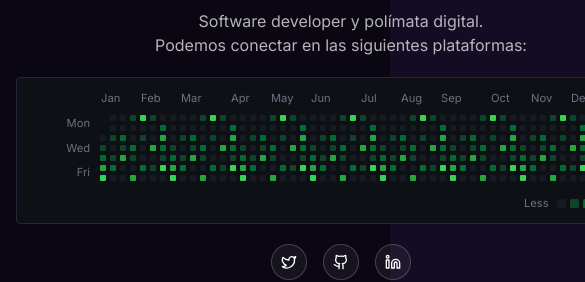
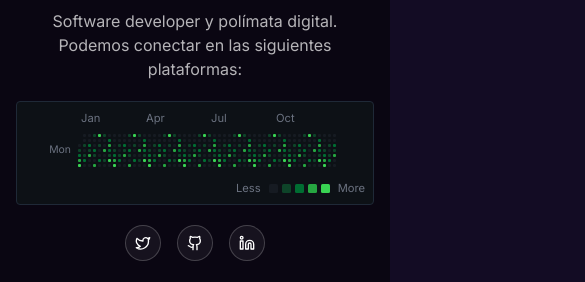
Before and after one commit to hectorlabra/webPortfolio, a Next.js app: page /quien-soy in a window 390 px wide. Shown: the part 252-534 px from the top of the page, 585 px wide, since content can reach past the window. Built offline with nearby package versions, Linux system fonts and the light colour scheme.

Commit message:
Componente de github 100% responsive

```diff
--- a/app/quien-soy/page.tsx
+++ b/app/quien-soy/page.tsx
@@ -41,9 +41,9 @@ export default function QuienSoyPage() {
                 </p>
               </div>
 
-              {/* GitHub Contribution Graph - contenedor con ancho fijo */}
+              {/* GitHub Contribution Graph - contenedor responsivo */}
               <div className="flex justify-center w-full my-2 sm:my-3">
-                <div className="w-[650px] max-w-full mx-auto overflow-x-auto">
+                <div className="w-full max-w-[650px] mx-auto overflow-hidden">
                   <GitHubContributionGraph />
                 </div>
               </div>
--- a/components/quien-soy/GitHubContributionGraph.tsx
+++ b/components/quien-soy/GitHubContributionGraph.tsx
@@ -1,6 +1,7 @@
 "use client";
 
 import { useState, useEffect, useRef } from "react";
+import { useWindowSize } from "@/hooks/useWindowSize";
 
 interface ContributionCellProps {
   intensity: number;
@@ -36,16 +37,18 @@ export const GitHubContributionGraph: React.FC<
   const [contributionData, setContributionData] = useState<{
     [key: string]: number;
   }>({});
-  // Valores moderadamente reducidos para el componente
-  const cellSize = 6; // Valor intermedio entre 7px y 5px
-  const cellMargin = 2; // Valor intermedio entre 2.5px y 1.5px
+
+  // Usamos el hook useWindowSize para obtener el ancho actual de la ventana
+  const { width: windowWidth } = useWindowSize();
+
+  // Estado para tamaños dinámicos basados en el ancho de pantalla
+  const [cellSize, setCellSize] = useState(6); // Valor inicial, se ajustará dinámicamente
+  const [cellMargin, setCellMargin] = useState(2); // Valor inicial, se ajustará dinámicamente
   const [weekCount, setWeekCount] = useState(columns);
 
   // Referencias
   const graphRef = useRef<HTMLDivElement>(null);
   const containerRef = useRef<HTMLDivElement>(null);
-
-  // Eliminado el useEffect de resize ya que usamos valores constantes
 
   // Generar datos de contribuciones estáticas para evitar animaciones
   // Utilizamos useEffect con array vacío para que solo se ejecute una vez al montar el componente
@@ -76,6 +79,47 @@ export const GitHubContributionGraph: React.FC<
     setWeekCount(52); // Valor fijo exacto
     setContributionData(staticContributions);
   }, []); // Array vacío para ejecutar solo una vez
+
+  // Nuevo useEffect para ajustar dinámicamente el tamaño de las celdas según el ancho de pantalla
+  useEffect(() => {
+    if (!windowWidth) return;
+
+    // Calculamos el tamaño óptimo de las celdas según el ancho disponible
+    // Consideramos que necesitamos espacio para 52 columnas (semanas) + etiquetas de días (espacio variable)
+    const containerWidth = windowWidth > 650 ? 650 : windowWidth - 30; // máx 650px o ancho disponible con padding
+    // Ajustar espacio para etiquetas de días según tamaño de pantalla
+    const dayLabelSpace = windowWidth < 375 ? 22 : windowWidth < 480 ? 28 : 34; // Reducción para pantallas pequeñas
+    const availableWidth = containerWidth - dayLabelSpace;
+
+    // Calcular tamaño de celda basado en el espacio disponible
+    let newCellSize = 6; // valor por defecto
+    let newCellMargin = 2;
+
+    if (windowWidth < 350) {
+      // Ultra pequeño - móviles extremadamente pequeños
+      newCellSize = 1.4;
+      newCellMargin = 0.3;
+    } else if (windowWidth < 375) {
+      // Extra pequeño - móviles muy pequeños
+      newCellSize = 1.8;
+      newCellMargin = 0.4;
+    } else if (windowWidth < 480) {
+      // Pequeño - móviles
+      newCellSize = 3;
+      newCellMargin = 1;
+    } else if (windowWidth < 640) {
+      // Mediano - tablets pequeñas
+      newCellSize = 5;
+      newCellMargin = 2;
+    } else {
+      // Grande - tablets y desktop
+      newCellSize = 6;
+      newCellMargin = 2;
+    }
+
+    setCellSize(newCellSize);
+    setCellMargin(newCellMargin);
+  }, [windowWidth]); // Se ejecuta cada vez que cambia el ancho de ventana
 
   // Función auxiliar fija
   const getDayOfWeek = (date: Date): number => date.getDay();
@@ -184,16 +228,38 @@ export const GitHubContributionGraph: React.FC<
     ];
 
     // En lugar de calcular posiciones basadas en cambios de fecha,
-    // distribuimos uniformemente los 12 meses a lo largo del año
+    // distribuimos uniformemente los meses a lo largo del año
     const monthPositions = [];
+
+    // Determinar cuántos meses mostrar según el ancho de pantalla
+    const visibleMonths = [];
+
+    if (windowWidth < 350) {
+      // Dispositivos ultra pequeños: mostrar solo 2 meses (semestre)
+      visibleMonths.push(0, 6); // Ene, Jul
+    } else if (windowWidth < 375) {
+      // Dispositivos muy pequeños: mostrar solo 3 meses (trimestre)
+      visibleMonths.push(0, 4, 8); // Ene, May, Sep
+    } else if (windowWidth < 480) {
+      // Dispositivos pequeños: mostrar 4 meses (trimestres)
+      visibleMonths.push(0, 3, 6, 9); // Ene, Abr, Jul, Oct
+    } else if (windowWidth < 640) {
+      // Dispositivos medianos: mostrar 6 meses (bimensual)
+      visibleMonths.push(0, 2, 4, 6, 8, 10); // Ene, Mar, May, Jul, Sep, Nov
+    } else {
+      // Dispositivos grandes: mostrar todos los meses
+      for (let i = 0; i < 12; i++) {
+        visibleMonths.push(i);
+      }
+    }
 
     // Calculamos el ancho total disponible para las columnas
     const totalWidth = weekCount * (cellSize + cellMargin * 2);
     // Offset para las etiquetas de los días de la semana
     const dayLabelOffset = 34;
 
-    // Distribuir los 12 meses uniformemente a lo largo del año
-    for (let i = 0; i < 12; i++) {
+    // Distribuir los meses seleccionados uniformemente a lo largo del año
+    visibleMonths.forEach((i) => {
       // Calculamos la posición de cada mes de manera uniforme
       // Para 12 meses en 52 semanas, cada mes ocupa aproximadamente 4.33 semanas
       const position = Math.floor(i * (weekCount / 12));
@@ -202,7 +268,7 @@ export const GitHubContributionGraph: React.FC<
         text: months[i],
         position: position,
       });
-    }
+    });
 
     return (
       <div
@@ -216,7 +282,16 @@ export const GitHubContributionGraph: React.FC<
         {monthPositions.map((label, index) => {
           // Calculamos la posición exacta para cada mes con distribución uniforme
           const leftOffset =
-            label.position * (cellSize + cellMargin * 2) + dayLabelOffset + 50; // Offset adicional para alineación
+            label.position * (cellSize + cellMargin * 2) +
+            dayLabelOffset +
+            // Ajuste adicional según el tamaño de pantalla
+            (windowWidth < 350
+              ? 15
+              : windowWidth < 375
+              ? 20
+              : windowWidth < 480
+              ? 30
+              : 50);
 
           return (
             <div
@@ -238,18 +313,50 @@ export const GitHubContributionGraph: React.FC<
 
   // Renderizar etiquetas de días de semana
   const renderDayLabels = () => {
-    // Solo mostrar lunes, miércoles y viernes
-    const dayLabels = ["Mon", "Wed", "Fri"];
+    // Determinar qué etiquetas de días mostrar según el tamaño de pantalla
+    let dayLabels = [];
+
+    if (windowWidth < 375) {
+      // En pantallas muy pequeñas, mostrar solo "M"
+      dayLabels = ["M"];
+    } else if (windowWidth < 480) {
+      // En pantallas pequeñas, mostrar solo "Mon"
+      dayLabels = ["Mon"];
+    } else if (windowWidth < 640) {
+      // En pantallas medianas, mostrar lunes y viernes
+      dayLabels = ["Mon", "Fri"];
+    } else {
+      // En pantallas grandes, mostrar lunes, miércoles y viernes
+      dayLabels = ["Mon", "Wed", "Fri"];
+    }
 
     // Calcular posiciones basadas en la disposición real de los cuadros
     const cellTotalSize = cellSize + cellMargin * 2;
 
-    // Distribuir mejor los días a lo largo del eje vertical
-    // Calculamos las posiciones para una mejor distribución
+    // Distribuir los días según cuántos vamos a mostrar
     const totalHeight = rows * cellTotalSize;
-    const row1Position = Math.floor(totalHeight * 0.15); // Primera posición ~15% del total
-    const row3Position = Math.floor(totalHeight * 0.5); // Segunda posición en medio (50%)
-    const row5Position = Math.floor(totalHeight * 0.85); // Tercera posición ~85% del total
+    let positions = [];
+
+    if (dayLabels.length === 1) {
+      // Si solo mostramos un día, lo ponemos en el centro
+      positions = [Math.floor(totalHeight * 0.5)];
+    } else if (dayLabels.length === 2) {
+      // Si mostramos dos días, los distribuimos
+      positions = [
+        Math.floor(totalHeight * 0.25),
+        Math.floor(totalHeight * 0.75),
+      ];
+    } else {
+      // Si mostramos tres días, los distribuimos
+      positions = [
+        Math.floor(totalHeight * 0.15),
+        Math.floor(totalHeight * 0.5),
+        Math.floor(totalHeight * 0.85),
+      ];
+    }
+
+    // Calcular el ancho adecuado según el tamaño de pantalla
+    const labelWidth = windowWidth < 480 ? "20px" : "28px";
 
     return (
       <div
@@ -257,49 +364,25 @@ export const GitHubContributionGraph: React.FC<
         style={{
           height: totalHeight,
           position: "relative",
-          width: "28px",
-          marginRight: "6px",
-          fontSize: "0.7rem",
+          width: labelWidth,
+          marginRight: windowWidth < 480 ? "4px" : "6px",
+          fontSize: windowWidth < 480 ? "0.65rem" : "0.7rem",
         }}
       >
-        {/* Lunes - posición recalculada */}
+        {dayLabels.map((label, index) => (
           <div
+            key={`day-${index}`}
             style={{
               position: "absolute",
-            top: row1Position,
+              top: positions[index],
               right: 0,
               paddingRight: "2px",
               transform: "translateY(-50%)", // Centrar verticalmente
             }}
           >
-          {dayLabels[0]}
+            {label}
           </div>
-
-        {/* Miércoles - posición recalculada */}
-        <div
-          style={{
-            position: "absolute",
-            top: row3Position,
-            right: 0,
-            paddingRight: "2px",
-            transform: "translateY(-50%)", // Centrar verticalmente
-          }}
-        >
-          {dayLabels[1]}
-        </div>
-
-        {/* Viernes - posición recalculada */}
-        <div
-          style={{
-            position: "absolute",
-            top: row5Position,
-            right: 0,
-            paddingRight: "2px",
-            transform: "translateY(-50%)", // Centrar verticalmente
-          }}
-        >
-          {dayLabels[2]}
-        </div>
+        ))}
       </div>
     );
   };
@@ -310,7 +393,7 @@ export const GitHubContributionGraph: React.FC<
       ref={containerRef}
     >
       <div
-        className="p-3 sm:p-4 rounded-lg bg-[#0d1116] border border-gray-800 relative w-full"
+        className="p-2 sm:p-3 md:p-4 rounded-lg bg-[#0d1116] border border-gray-800 relative w-full"
         ref={graphRef}
       >
         {/* Etiquetas de meses */}
--- /dev/null
+++ b/hooks/useWindowSize.ts
@@ -0,0 +1,40 @@
+"use client";
+
+import { useState, useEffect } from 'react';
+
+interface WindowSize {
+  width: number;
+  height: number;
+}
+
+export function useWindowSize(): WindowSize {
+  const [windowSize, setWindowSize] = useState<WindowSize>({
+    width: typeof window !== 'undefined' ? window.innerWidth : 0,
+    height: typeof window !== 'undefined' ? window.innerHeight : 0,
+  });
+
+  useEffect(() => {
+    // Solo ejecutar en el lado del cliente
+    if (typeof window === 'undefined') return;
+
+    const handleResize = () => {
+      setWindowSize({
+        width: window.innerWidth,
+        height: window.innerHeight,
+      });
+    };
+
+    // Agregar event listener
+    window.addEventListener('resize', handleResize);
+
+    // Llamada inicial para establecer el tamaño
+    handleResize();
+
+    // Limpieza al desmontar
+    return () => window.removeEventListener('resize', handleResize);
+  }, []);
+
+  return windowSize;
+}
+
+export default useWindowSize;
```
Lines whose indentation alone changed are shown as unchanged.
